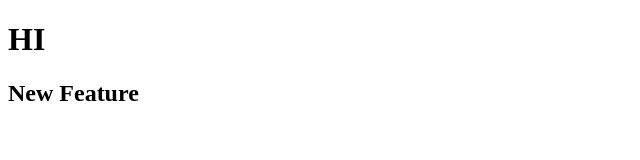
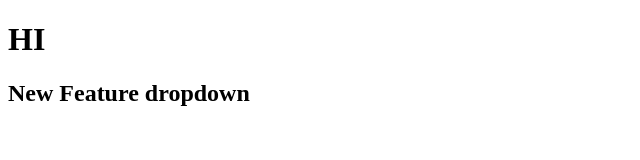
Before and after one commit to Ashutosh-Ahirwar/new, a plain HTML site: page index.html in a window 1280 px wide. Shown: the whole page, without its empty margins (0-640 px from the left). Drawn offline with Linux system fonts and the light colour scheme.

Commit message:
dropdown

```diff
--- a/index.html
+++ b/index.html
@@ -7,6 +7,6 @@
 </head>
 <body>
     <h1>HI </h1>
-    <h2>New Feature</h2>
+    <h2>New Feature dropdown</h2>
 </body>
 </html>
```
